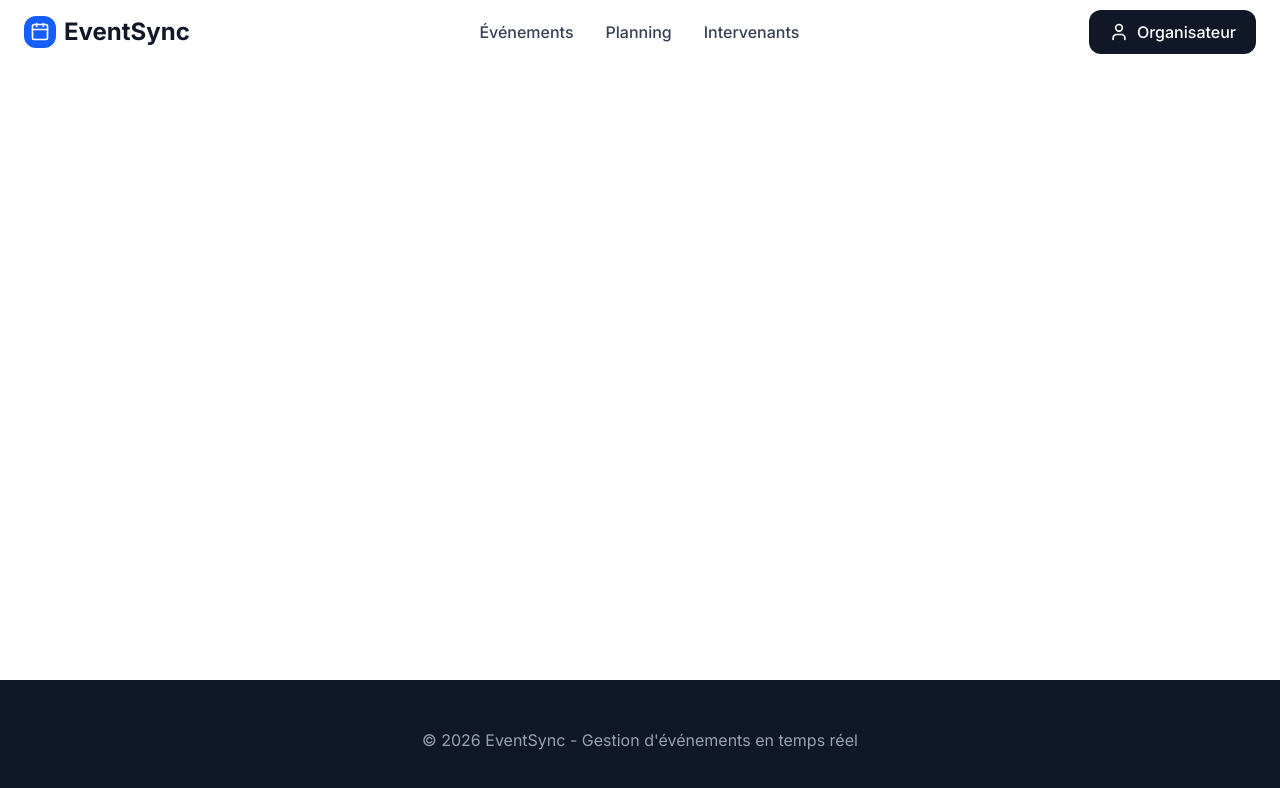
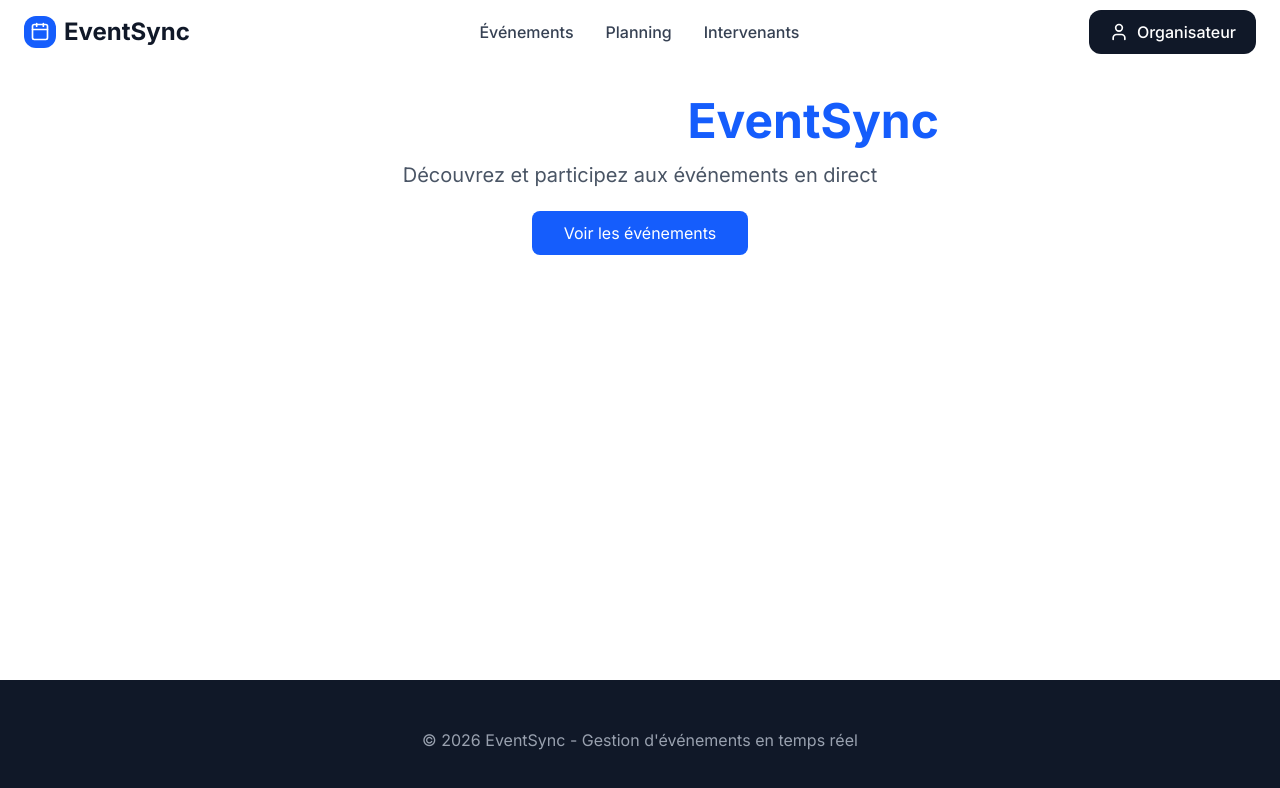
Before and after one commit to eventsync0/Event_Sync_2026_Client, a Next.js app: page / in a window 1280 px wide. Shown: the top 788 px of the page. Built offline with nearby package versions, Linux system fonts and the light colour scheme.

Commit message:
feat(homepage) : create components/home to organize section home

```diff
--- a/src/app/page.tsx
+++ b/src/app/page.tsx
@@ -1,11 +1,9 @@
-import React from 'react'
+import HeroSection from '@/components/home/HeroSection';
 
-const page = () => {
+export default function HomePage() {
   return (
-    <div>
-      Hello
+    <div className="container mx-auto px-4 py-8">
+      <HeroSection />
     </div>
-  )
+  );
 }
-
-export default page
--- /dev/null
+++ b/src/components/home/HeroSection.tsx
@@ -0,0 +1,20 @@
+import Link from 'next/link';
+
+export default function HeroSection() {
+  return (
+    <section className="text-center mb-16">
+      <h1 className="text-5xl font-bold mb-4">
+        Bienvenue sur <span className="text-blue-600">EventSync</span>
+      </h1>
+      <p className="text-xl text-gray-600 mb-8">
+        Découvrez et participez aux événements en direct
+      </p>
+      <Link
+        href="/events"
+        className="bg-blue-600 text-white px-8 py-3 rounded-lg hover:bg-blue-700 transition"
+      >
+        Voir les événements
+      </Link>
+    </section>
+  );
+}
```
